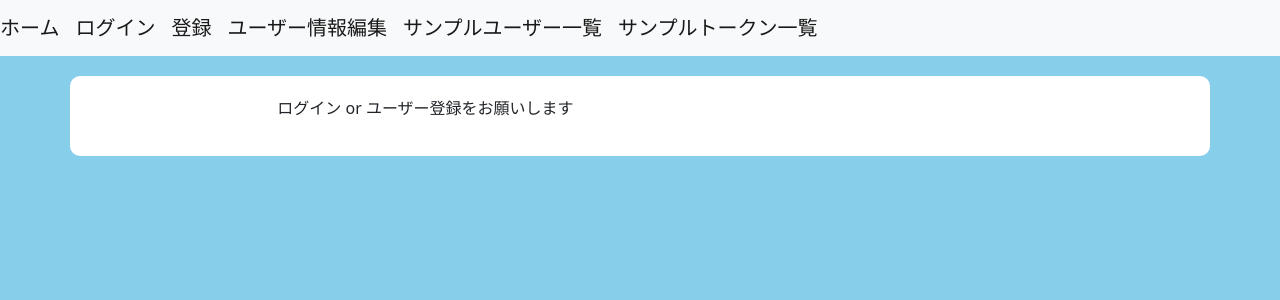
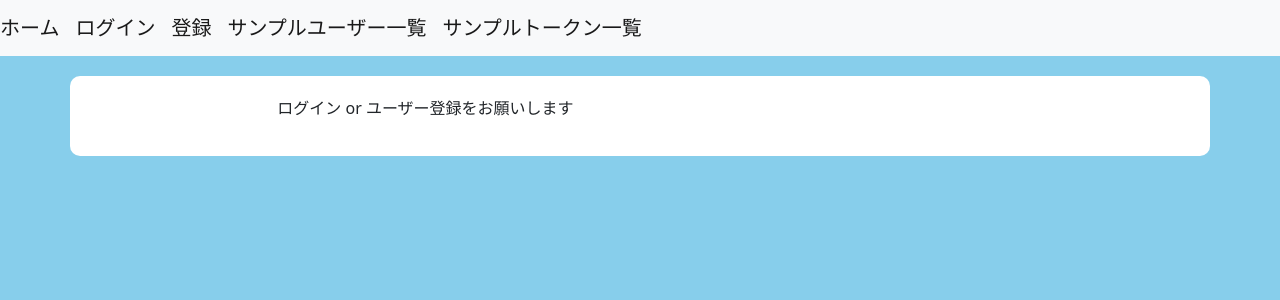
Before and after one commit to mizukami-0418/sns_application, a Python web app: template flaskr/templates/home.html in a window 1280 px wide. Shown: the top 300 px of the page. Run offline with Jinja, Linux system fonts and the light colour scheme; the template is opened without the code that fills it, so the values that code supplies are empty.

Commit message:
base.html#navbarのユーザー情報編集の箇所を修正

```diff
--- a/flaskr/templates/base.html
+++ b/flaskr/templates/base.html
@@ -23,10 +23,10 @@
       <a class="navbar-brand" href="{{url_for('app.home')}}">ホーム</a>
       {% if current_user.is_authenticated %}
       <a class="navbar-brand" href="{{url_for('app.logout')}}">ログアウト</a>
+      <a class="navbar-brand" href="{{url_for('app.user')}}">ユーザー情報編集</a>
       {% else %}
       <a class="navbar-brand" href="{{url_for('app.login')}}">ログイン</a>
       <a class="navbar-brand" href="{{url_for('app.register')}}">登録</a>
-      <a class="navbar-brand" href="{{url_for('app.user')}}">ユーザー情報編集</a>
       {# ここから下２行は完成後削除 #}
       <a class="navbar-brand" href="{{url_for('app.user_list')}}">サンプルユーザー一覧</a>
       <a class="navbar-brand" href="{{url_for('app.token_list')}}">サンプルトークン一覧</a>
```
